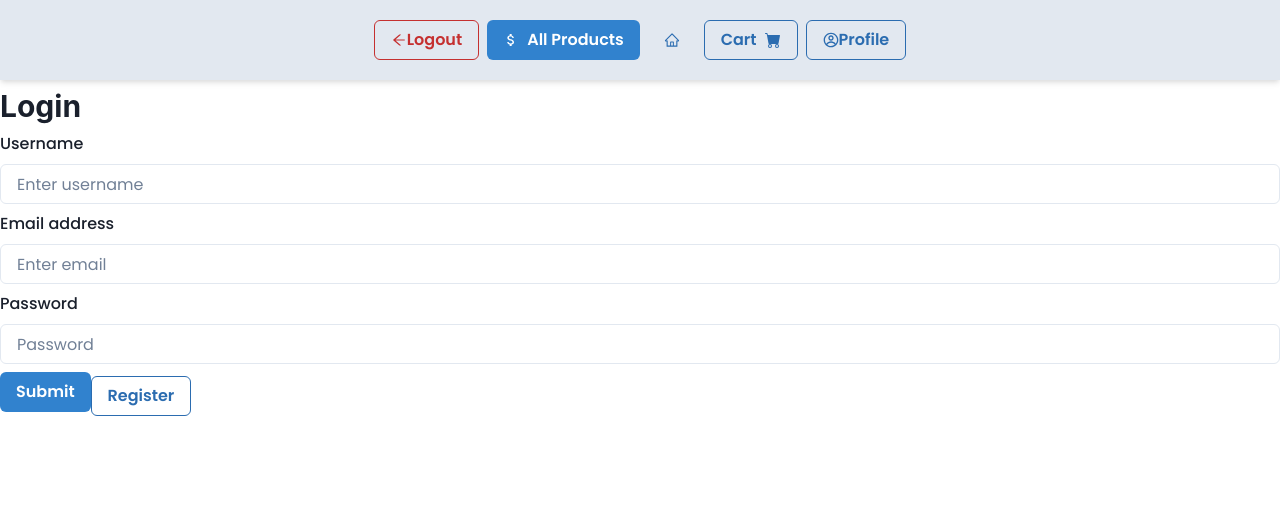
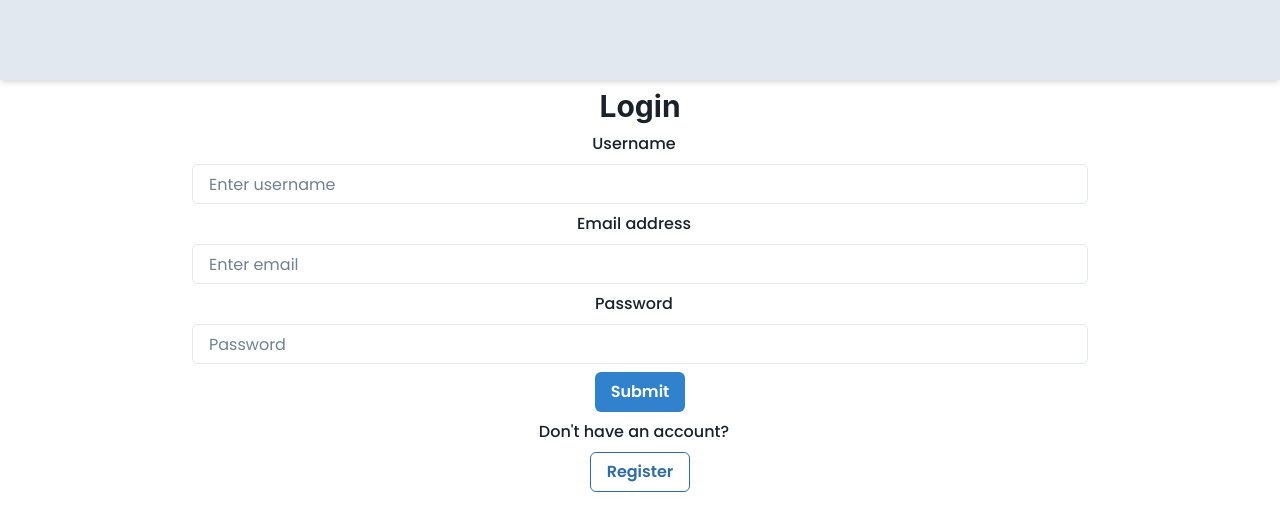
Before and after one commit to valpas312/React-Integrador, a React (Vite) app: page / in a window 1280 px wide. Shown: the top 530 px of the page. Built offline with nearby package versions, Linux system fonts and the light colour scheme.

Commit message:
arrelgando error de rutas, navbar seguro y estilando

```diff
--- a/src/components/Categories.jsx
+++ b/src/components/Categories.jsx
@@ -16,17 +16,15 @@ const Categories = () => {
       justifyContent="center"
       alignItems="center"
       flexWrap="wrap"
-      gap="3rem"
+      gap="2rem"
     >
-      {
-        filteredProducts.length > 0
-          ? filteredProducts.map((product) => (
-        <RecommendedCard key={product.id} {...product} />
-      ))
-          : <Text fontSize="2xl" fontWeight="bold" mb="2">
-            Please select a category
-          </Text>
-      }
+      {filteredProducts.length > 0 ? (
+        filteredProducts.map((product) => (
+          <RecommendedCard key={product.id} {...product} />
+        ))
+      ) : (
+        <Text>No products in this category</Text>
+      )}
     </Box>
   );
 };
--- a/src/components/NavBar.jsx
+++ b/src/components/NavBar.jsx
@@ -6,9 +6,13 @@ import { AiOutlineHome, AiOutlineArrowLeft } from 'react-icons/ai'
 import { CgProfile } from 'react-icons/cg'
 import { useDispatch } from 'react-redux'
 import { logout } from '../redux/slices/userSlice'
+import { useSelector } from 'react-redux'
 
 const NavBar = () => {
   const dispatch = useDispatch()
+
+  const user = useSelector(state => state.user)
+
   return <ButtonGroup
     h="10vh"
     display="flex"
@@ -21,6 +25,8 @@ const NavBar = () => {
     zIndex="1"
     mb="2"
   >
+  {
+    user.user?.username ? (<>
     <Button variant="outline" colorScheme="red" onClick={() => dispatch(logout())}>
         <AiOutlineArrowLeft/>
         Logout
@@ -38,6 +44,9 @@ const NavBar = () => {
         <CgProfile/>
         Profile
     </Button>
+    </>)
+    : (null)
+  }
   </ButtonGroup>
 }
 
--- a/src/components/ProductsCard.jsx
+++ b/src/components/ProductsCard.jsx
@@ -35,7 +35,7 @@ const ProductsCard = ({ ...props }) => {
     };
 
   return (
-    <Card minW="400px" maxW="35vw" h="100%" shadow="md" _hover={{shadow:"xl"}} transition='all 0.2s cubic-bezier(.08,.52,.52,1)' bg="#f1f1f1">
+    <Card minW="300px" maxW="25vw" h="100%" shadow="md" _hover={{shadow:"xl"}} transition='all 0.2s cubic-bezier(.08,.52,.52,1)' bg="#f1f1f1">
       <CardBody>
         <Image src={image} alt={title} w="30%" m="0 auto"/>
         <Stack mt="6" spacing="3">
--- a/src/components/RecommendedCard.jsx
+++ b/src/components/RecommendedCard.jsx
@@ -16,13 +16,13 @@ const RecommendedCard = ({...props}) => {
     const { title, price, image } = props
 
   return (
-    <Card minW="300px" maxWidth="20vw" _hover={{shadow:"xl"}} transition='all 0.2s cubic-bezier(.08,.52,.52,1)' bg="#f1f1f1" >
+    <Card minW="250px" maxWidth="15vw" _hover={{shadow:"xl"}} transition='all 0.2s cubic-bezier(.08,.52,.52,1)' bg="#f1f1f1" >
       <CardHeader>
         <Heading size="md">{title}</Heading>
       </CardHeader>
-      <CardBody>
+      <CardBody display="flex" flexDirection="column" gap="1em">
         <Heading size="sm">${price}</Heading>
-        <Image src={image} alt={title} w="50%" m="0 auto" />
+        <Image src={image} alt={title} w="40%" m="0 auto" />
       </CardBody>
       <CardFooter m="0 auto">
         <Button as={Link} to={`/products/${title}`} variant="solid" bg="gray.300" >View here</Button>
--- a/src/components/Router.jsx
+++ b/src/components/Router.jsx
@@ -8,6 +8,7 @@ import Checkout from '../pages/Checkout'
 import Login from '../pages/Login'
 import useElement from '../hooks/useElement'
 import Profile from '../pages/Profile'
+import Register from '../pages/Register'
 
 const Router = () => {
   return <BrowserRouter>
@@ -19,6 +20,7 @@ const Router = () => {
       <Route path="/cart" element={useElement(<Cart/>, <Login/>)} />
       <Route path="/checkout" element={useElement(<Checkout/>, <Login/>)} />
       <Route path="/login" element={<Login/>} />
+      <Route path="/register" element={<Register/>} />
       <Route path="/profile" element={useElement(<Profile/>, <Login/>)} />
       <Route path="*" element={<h1>Not Found</h1>} />
     </Routes>
--- a/src/pages/Cart.jsx
+++ b/src/pages/Cart.jsx
@@ -44,7 +44,9 @@ const Cart = () => {
         gap="1rem"
       >
         <ButtonGroup spacing="2">
-          <Button colorScheme="blue" as={Link} to={"/checkout"}>
+          <Button colorScheme="blue" as={Link} to={"/checkout"}
+          isDisabled={cart.length === 0 ? true : false}
+          >
             Checkout
           </Button>
           <Button colorScheme="red" onClick={() => dispatch(clearCart())}>
--- a/src/pages/Home.jsx
+++ b/src/pages/Home.jsx
@@ -33,7 +33,7 @@ const Home = () => {
             alignItems="center"
             justifyContent="center"
             textAlign="center"
-            gap="3rem"
+            gap="2rem"
         >
           <Recommended />
           <CategoryBar />
--- a/src/pages/Login.jsx
+++ b/src/pages/Login.jsx
@@ -4,38 +4,59 @@ import {
   Input,
   Button,
   Heading,
-} from '@chakra-ui/react'
-import { useDispatch } from 'react-redux'
-import { login } from '../redux/slices/userSlice'
-import { useNavigate } from 'react-router-dom'
+} from "@chakra-ui/react";
+import { useDispatch } from "react-redux";
+import { login } from "../redux/slices/userSlice";
+import { useNavigate } from "react-router-dom";
+import { Link } from "react-router-dom";
 
 const Login = () => {
-    const dispatch = useDispatch()
-    const navigate = useNavigate()
+  const dispatch = useDispatch();
+  const navigate = useNavigate();
 
   const handleSubmit = (e) => {
-        e.preventDefault()
+    e.preventDefault();
     const user = {
       username: e.target.username.value,
       email: e.target.email.value,
       password: e.target.password.value,
-        }
-        dispatch(login(user))
-        navigate('/')
+    };
+    dispatch(login(user));
+    navigate("/");
   };
 
-  return <FormControl as="form" onSubmit={handleSubmit}>
-    <Heading as="h1" size="lg" mb="2">Login</Heading>
+  return (
+    <FormControl
+    as="form"
+    onSubmit={handleSubmit}
+    display="flex"
+    flexDirection="column"
+    alignItems="center"
+    justifyContent="center"
+    w="70vw"
+    h="100%"
+    mx="auto"
+    >
+      <Heading as="h1" size="lg" mb="2">
+        Login
+      </Heading>
       <FormLabel>Username</FormLabel>
-    <Input type="text" id="username" placeholder="Enter username" mb="2" />
+      <Input required type="text" id="username" placeholder="Enter username" mb="2" />
       <FormLabel>Email address</FormLabel>
-    <Input type="email" id="email" placeholder="Enter email" mb="2" />
+      <Input required type="email" id="email" placeholder="Enter email" mb="2" />
       <FormLabel>Password</FormLabel>
-    <Input type="password" id="password" placeholder="Password" mb="2" />
+      <Input required type="password" id="password" placeholder="Password" mb="2" />
 
-    <Button colorScheme="blue" type="submit" mb="2">Submit</Button>
-    <Button colorScheme="blue" type="submit" variant="outline">Register</Button>
+      <Button colorScheme="blue" type="submit" mb="2">
+        Submit
+      </Button>
+      {/* eslint-disable-next-line react/no-unescaped-entities */}
+      <FormLabel>Don't have an account?</FormLabel>
+      <Button colorScheme="blue" variant="outline" as={Link} to="/register" >
+        Register
+      </Button>
     </FormControl>
-}
+  );
+};
 
-export default Login
+export default Login;
--- a/src/pages/Product.jsx
+++ b/src/pages/Product.jsx
@@ -12,13 +12,12 @@ const Product = () => {
   const { productTitle } = useParams();
 
   const productData = products.find(
-    (product) => product.title === productTitle
+    (product) => product.title.trim() === productTitle.trim()
   );
-
-  const { title, price, description, image, id } = productData;
 
   const dispatch = useDispatch();
 
+  const { title, price, description, image, id } = productData;
   const handleAddToCart = () => {
     dispatch(addProductToCart(productData));
     toast({
@@ -39,7 +38,7 @@ const Product = () => {
       gap="2rem"
       key={id}
     >
-      <Text fontSize="2xl" fontWeight="bold">
+      <Text fontSize="xl" fontWeight="bold">
         {title}
       </Text>
 
@@ -48,13 +47,14 @@ const Product = () => {
         justifyContent="center"
         alignItems="center"
         flexDirection="column"
-        gap="2rem"
+        gap="2.5rem"
+        w="70%"
       >
-        <Image src={image} alt={title} w="20%" />
+        <Image src={image} alt={title} w="15%" />
         <Text fontSize="xl" fontWeight="bold">
-          {price}
+          ${price}
         </Text>
-        <Text fontSize="xl" fontWeight="bold">
+        <Text fontSize="md">
           {description}
         </Text>
         <Button colorScheme="teal" size="lg" onClick={() => handleAddToCart()}>
--- a/src/pages/Profile.jsx
+++ b/src/pages/Profile.jsx
@@ -1,8 +1,19 @@
+import { Box, Heading, Text } from "@chakra-ui/react"
+import { useSelector } from "react-redux"
 
 const Profile = () => {
-  return <>
-    <h1>Profile</h1>
-  </>
+
+  const user = useSelector((state) => state.user.user)
+
+  const { username, email } = user
+
+  return <Box>
+    <Heading>Profile</Heading>
+    <Box>
+      <Text>Name: {username}</Text>
+      <Text>Email: {email}</Text>
+      </Box>
+  </Box>
 }
 
 export default Profile
--- /dev/null
+++ b/src/pages/Register.jsx
@@ -0,0 +1,8 @@
+
+const Register = () => {
+  return <>
+    <h1>Register</h1>
+  </>
+}
+
+export default Register
--- a/src/redux/index.js
+++ b/src/redux/index.js
@@ -12,7 +12,7 @@ import userSlice from "./slices/userSlice";
 const persistConfig = {
   key: "root",
   storage,
-  whitelist: ["products"],
+  whitelist: ["products", "user"],
 };
 
 //combine de reducers
```
Lines whose indentation alone changed are shown as unchanged.
